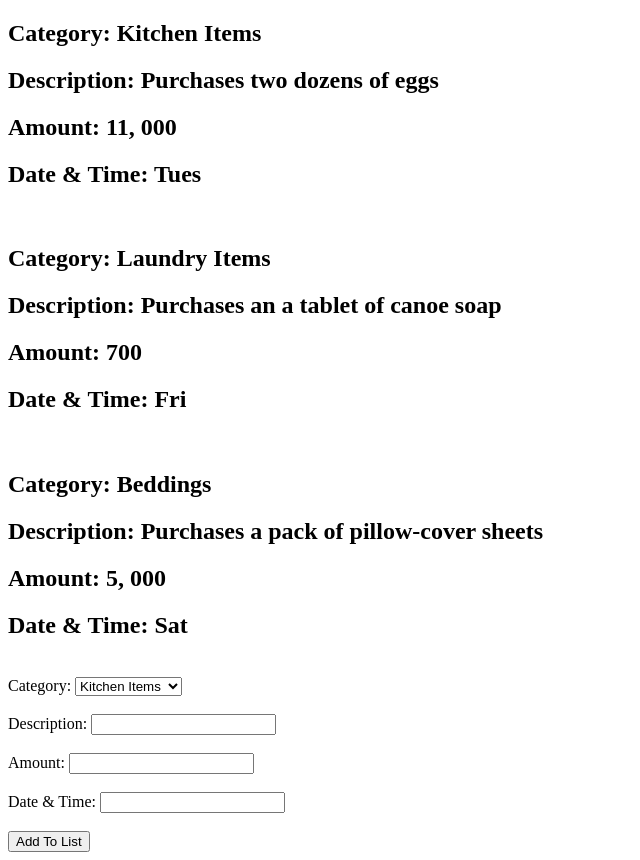
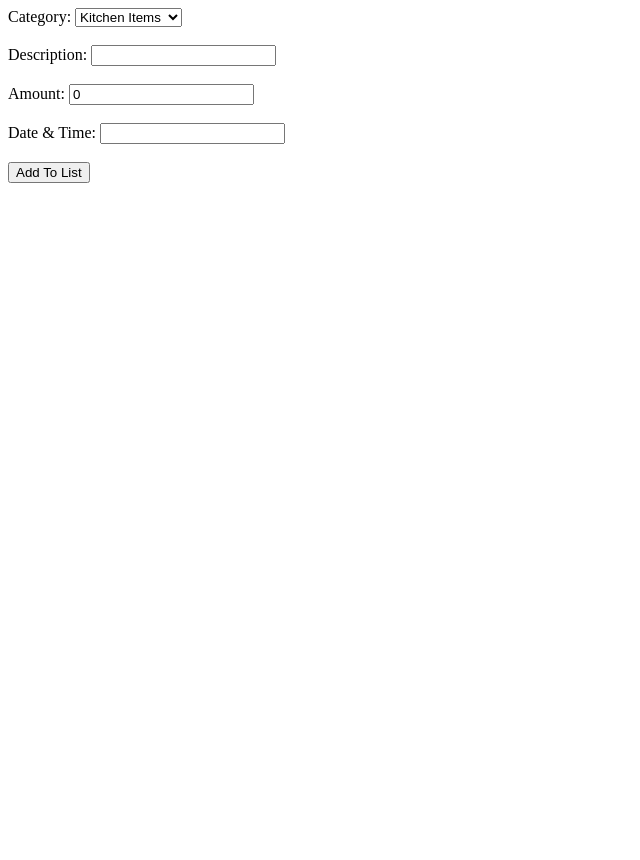
Before and after one commit to Princess-Morris/budget-track, a React (Create React App) app: page / in a window 1280 px wide. Shown: the whole page, without its empty margins (0-640 px from the left). After the commit the page ends 800 px from the top, so only its background shows below. Built offline with nearby package versions, Linux system fonts and the light colour scheme.

Commit message:
updates amount to type number, updated budget list to an empty array

```diff
--- a/src/components/BudgetLists.tsx
+++ b/src/components/BudgetLists.tsx
@@ -4,32 +4,13 @@ import CreateList from "./CreateList";
 interface listProps {
     category: "Kitchen Items" | "Laundry Items" | "Beddings";
     description: string;
-    amount: string;
+    amount: number;
     dateTime: string;
 }
 
 
 export default function BudgetList() {
     const list: listProps[] = [
-        {
-            category: "Kitchen Items",
-            description: "Purchases two dozens of eggs",
-            amount: "11, 000",
-            dateTime: "Tues"
-        },
-
-        {
-            category: "Laundry Items",
-            description: "Purchases an a tablet of canoe soap",
-            amount: "700",
-            dateTime: "Fri"
-        },
-        {
-            category: "Beddings",
-            description: "Purchases a pack of pillow-cover sheets",
-            amount: "5, 000",
-            dateTime: "Sat"
-        }
 
     ]
 
@@ -38,7 +19,7 @@ export default function BudgetList() {
     const [formData, setFormData] = useState<listProps>({
         category: "Kitchen Items",
         description: "",
-        amount: "",
+        amount: 0,
         dateTime: ""
     })
 
@@ -58,7 +39,7 @@ export default function BudgetList() {
         setFormData({
             category: 'Kitchen Items',
             description: "",
-            amount: "",
+            amount: 0,
             dateTime: ""
         })
     }
@@ -69,7 +50,7 @@ export default function BudgetList() {
                 <div key={key}>
                     <h2>Category: {list.category} </h2>
                     <h2>Description: {list.description} </h2>
-                    <h2>Amount: {list.amount} </h2>
+                    <h2>Amount($): {list.amount} </h2>
                     <h2>Date & Time: {list.dateTime} </h2>
                     <br />
                 </div>
--- a/src/components/CreateList.tsx
+++ b/src/components/CreateList.tsx
@@ -1,7 +1,7 @@
 interface formProps{
     category: string;
     description: string;
-    amount: string;
+    amount: number;
     dateTime: string;
     handleChange: (e: React.ChangeEvent<HTMLInputElement | HTMLSelectElement>) => void
     handleSubmit: (e: any) => void
```
